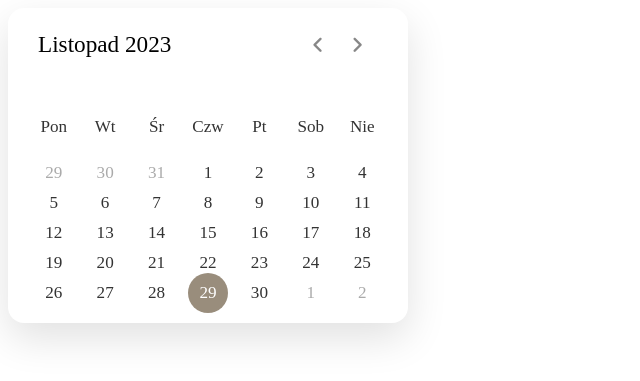
After one commit to sulowskikarol/WdPAI-Sulowski-Karol, a PHP site: page /public/views/calendar.html in a window 1280 px wide. The commit adds this page. Shown: the top 381 px of the page, without its empty margins (0-640 px from the left). Run offline with PHP 8.4, Linux system fonts and the light colour scheme.

Commit message:
Views with style

```diff
--- /dev/null
+++ b/public/css/calendar.css
@@ -0,0 +1,108 @@
+/* Import Google font - Poppins */
+@import url('https://fonts.googleapis.com/css2?family=Poppins:wght@400;500;600&display=swap');
+
+.calendar-section {
+    width: 45%;
+    padding: 0 10px;
+    margin: 0;
+    padding: 0;
+    box-sizing: border-box;
+    font-family: 'Poppins', sans-serif;
+    text-align: center;
+}
+
+.calendar-section div{
+    margin: auto;
+    text-shadow: none;
+    padding-top: 8px;
+}
+.wrapper{
+    width: 400px;
+    background: #fff;
+    border-radius: 1em;
+    box-shadow: 0 15px 40px rgba(0,0,0,0.12);
+}
+.wrapper header{
+    display: flex;
+    align-items: center;
+    padding: 0 30px;
+    justify-content: space-between;
+}
+.wrapper header .icons{
+    display: flex;
+    margin: 0;
+}
+.wrapper header .icons span{
+    height: 38px;
+    width: 38px;
+    margin: 0 1px;
+    cursor: pointer;
+    color: #878787;
+    text-align: center;
+    line-height: 38px;
+    font-size: 1.9rem;
+    user-select: none;
+    border-radius: 50%;
+}
+.icons span:last-child{
+    margin-right: -10px;
+}
+.wrapper header .icons span:hover{
+    background: #f2f2f2;
+}
+.wrapper header .current-date{
+    font-size: 1.45rem;
+    font-weight: 500;
+}
+.calendar{
+    padding: 20px;
+}
+.calendar ul{
+    display: flex;
+    flex-wrap: wrap;
+    list-style: none;
+    text-align: center;
+    padding: 0;
+}
+.calendar .days{
+    margin-bottom: 0;
+    padding: 0;
+}
+.calendar li{
+    color: #333;
+    width: calc(100% / 7);
+    font-size: 1.07rem;
+}
+.calendar .weeks li{
+    font-weight: 500;
+    cursor: default;
+}
+.calendar .days li{
+    z-index: 1;
+    cursor: pointer;
+    position: relative;
+    margin-top: 10px;
+}
+.days li.inactive{
+    color: #aaa;
+}
+.days li.active{
+    color: #fff;
+}
+.days li::before{
+    position: absolute;
+    content: "";
+    left: 50%;
+    top: 50%;
+    height: 40px;
+    width: 40px;
+    z-index: -1;
+    border-radius: 50%;
+    transform: translate(-50%, -50%);
+}
+.days li.active::before{
+    background:rgb(121 106 83 / 76%);
+}
+.days li:not(.active):hover::before{
+    background: #f2f2f2;
+}
--- /dev/null
+++ b/public/js/calendar.js
@@ -0,0 +1,55 @@
+const daysTag = document.querySelector(".days"),
+currentDate = document.querySelector(".current-date"),
+prevNextIcon = document.querySelectorAll(".icons span");
+
+// getting new date, current year and month
+let date = new Date(),
+currYear = date.getFullYear(),
+currMonth = date.getMonth();
+
+// storing full name of all months in array
+const months = ["Sytczeń", "Luty", "Marzec", "Kwiecień", "Maj", "Czerwiec", "Lipiec",
+              "Sierpień", "Wrzesień", "Październik", "Listopad", "Grudzień"];
+
+const renderCalendar = () => {
+    let firstDayofMonth = new Date(currYear, currMonth, 1).getDay(), // getting first day of month
+    lastDateofMonth = new Date(currYear, currMonth + 1, 0).getDate(), // getting last date of month
+    lastDayofMonth = new Date(currYear, currMonth, lastDateofMonth).getDay(), // getting last day of month
+    lastDateofLastMonth = new Date(currYear, currMonth, 0).getDate(); // getting last date of previous month
+    let liTag = "";
+
+    for (let i = firstDayofMonth; i > 0; i--) { // creating li of previous month last days
+        liTag += `<li class="inactive">${lastDateofLastMonth - i + 1}</li>`;
+    }
+
+    for (let i = 1; i <= lastDateofMonth; i++) { // creating li of all days of current month
+        // adding active class to li if the current day, month, and year matched
+        let isToday = i === date.getDate() && currMonth === new Date().getMonth()
+                     && currYear === new Date().getFullYear() ? "active" : "";
+        liTag += `<li class="${isToday}">${i}</li>`;
+    }
+
+    for (let i = lastDayofMonth; i < 6; i++) { // creating li of next month first days
+        liTag += `<li class="inactive">${i - lastDayofMonth + 1}</li>`
+    }
+    currentDate.innerText = `${months[currMonth]} ${currYear}`; // passing current mon and yr as currentDate text
+    daysTag.innerHTML = liTag;
+}
+renderCalendar();
+
+prevNextIcon.forEach(icon => { // getting prev and next icons
+    icon.addEventListener("click", () => { // adding click event on both icons
+        // if clicked icon is previous icon then decrement current month by 1 else increment it by 1
+        currMonth = icon.id === "prev" ? currMonth - 1 : currMonth + 1;
+
+        if(currMonth < 0 || currMonth > 11) { // if current month is less than 0 or greater than 11
+            // creating a new date of current year & month and pass it as date value
+            date = new Date(currYear, currMonth, new Date().getDate());
+            currYear = date.getFullYear(); // updating current year with new date year
+            currMonth = date.getMonth(); // updating current month with new date month
+        } else {
+            date = new Date(); // pass the current date as date value
+        }
+        renderCalendar(); // calling renderCalendar function
+    });
+});
--- /dev/null
+++ b/public/views/calendar.html
@@ -0,0 +1,37 @@
+<!DOCTYPE html>
+<!-- Coding By CodingNepal - youtube.com/codingnepal -->
+<html lang="en" dir="ltr">
+  <head>
+    <meta charset="utf-8">
+    <title>Dynamic Calendar JavaScript | CodingNepal</title>
+    <link rel="stylesheet" href="../css/calendar.css">
+    <meta name="viewport" content="width=device-width, initial-scale=1.0">
+    <!-- Google Font Link for Icons -->
+    <link rel="stylesheet" href="https://fonts.googleapis.com/css2?family=Material+Symbols+Rounded:opsz,wght,FILL,GRAD@20..48,100..700,0..1,-50..200">
+    <script src="../js/calendar.js" defer></script>
+  </head>
+  <body>
+    <div class="wrapper">
+      <header>
+        <p class="current-date"></p>
+        <div class="icons">
+          <span id="prev" class="material-symbols-rounded">chevron_left</span>
+          <span id="next" class="material-symbols-rounded">chevron_right</span>
+        </div>
+      </header>
+      <div class="calendar">
+        <ul class="weeks">
+          <li>Pon</li>
+          <li>Wt</li>
+          <li>Śr</li>
+          <li>Czw</li>
+          <li>Pt</li>
+          <li>Sob</li>
+          <li>Nie</li>
+        </ul>
+        <ul class="days"></ul>
+      </div>
+    </div>
+
+  </body>
+</html>
```
Also changed, not shown: Routing.php (added, +25 -0 lines), index.php (+9 -1 lines), public/css/main-page-style.css (added, +154 -0 lines), public/css/style.css (added, +74 -0 lines), public/views/login.html (added, +23 -0 lines), public/views/register.html (added, +25 -0 lines), public/views/rent.html (added, +86 -0 lines), src/controllers/AppController.php (added, +19 -0 lines), src/controllers/DefaultController.php (added, +16 -0 lines), public/img/logo.svg (added), public/img/uploads/dziecięce.webp (added), public/img/uploads/elektryczne.webp (added), public/img/uploads/gravelowe.webp (added), public/img/uploads/górskie.webp (added), 3 more files.
